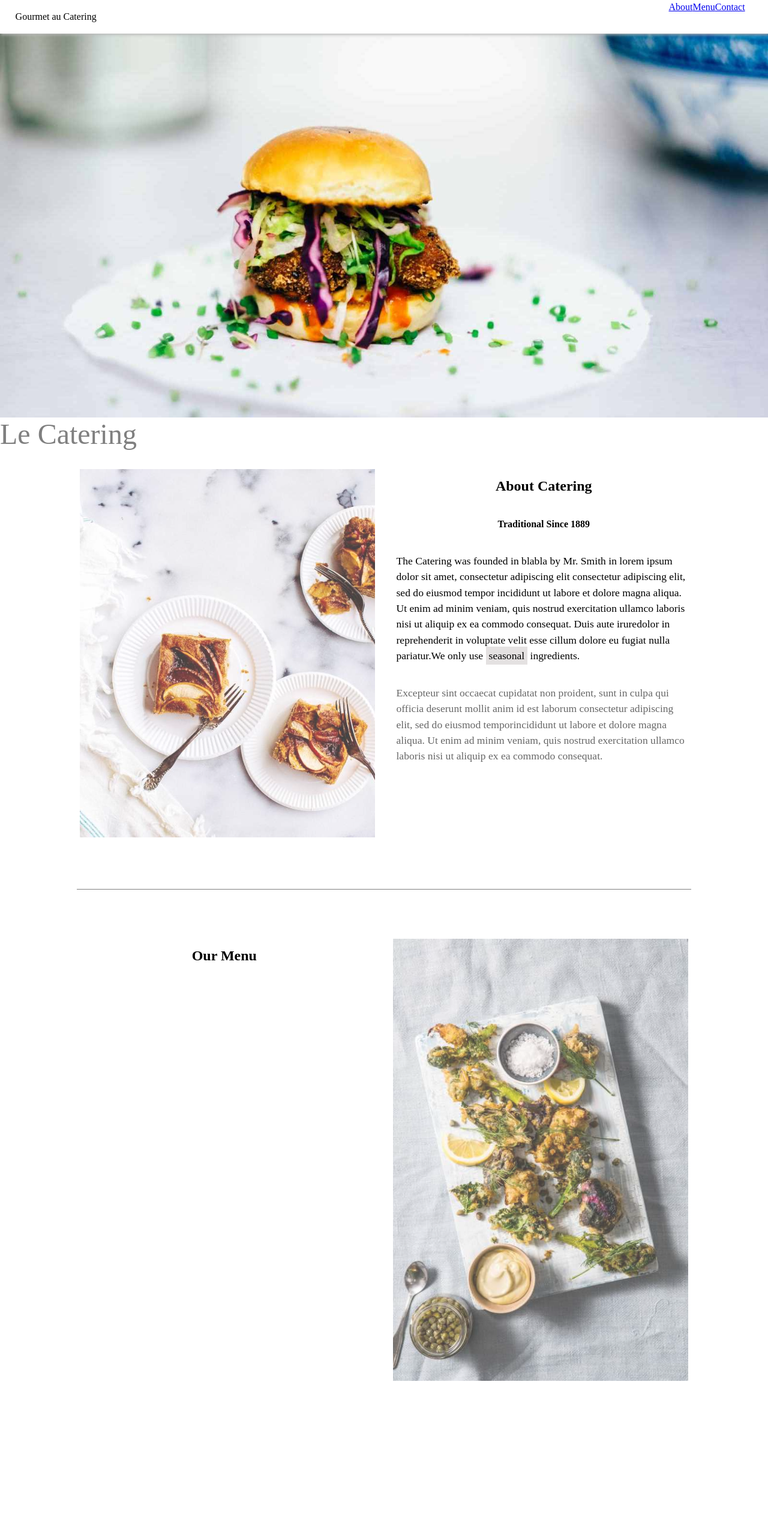
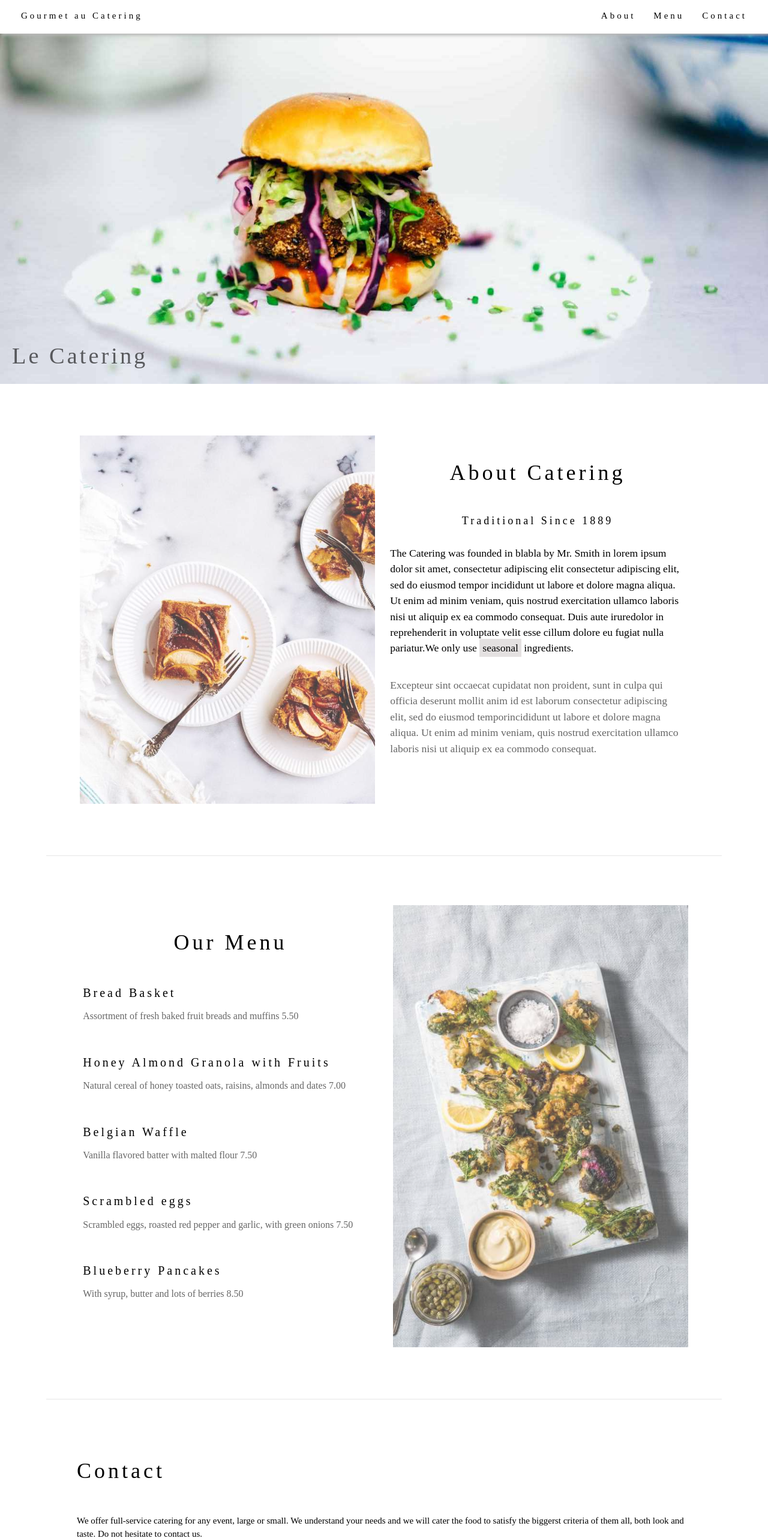
Before and after one commit to Yared-betsega/html_css_demo, a plain HTML site: page index.html in a window 1280 px wide. Shown: the top 2564 px of the page at 60% size. Before the commit the page ends 2388 px from the top, so only its background shows below. Drawn offline with Linux system fonts and the light colour scheme.

Commit message:
added final decorations and modifications on responsiveness

```diff
--- a/css/index.css
+++ b/css/index.css
@@ -4,37 +4,89 @@ body{
 .header {
     display: flex;
     justify-content: space-between;
-    box-shadow: 2px 2px 5px #b9b8b8;
-    position: sticky;
-    /* width: 100vw; */
-    top: 0;
-    left: 0;
-    padding: 3px;
-    padding-left: 2%;
-    padding-right: 3%;
+    box-shadow: 3px 3px 5px #b9b8b8;
+    position: fixed;
+    width: 100%;
+    top: 0px;
+    left: 0px;
+    z-index: 100;
+    padding-top: 5px;
+    padding-bottom: 8px;
     background-color: white;
 
 }
 .nav-bar{
     display: flex;
+    justify-content: end;
+    width: 50%;
+    margin-top: auto;
+    margin-bottom: auto;
+    margin-right: 20px;
+}
+.header a,#about-subtitle  {
+    text-decoration: none;
+    color: black;
+    padding: 10px;
+    padding-left: 15px;
+    padding-right: 15px;
+    font-family: "Times New Roman", Georgia, serif;
+    font-size: 15px;
+    font-weight: 400;
+    line-height: 22.5px;
+    letter-spacing: 4px;
+}
+.header a:hover {
+    background-color: rgb(211, 209, 209);
+
+}
+.upper-logo-title{
+    margin-left: 20px;
+    margin-top: auto;
+    margin-bottom: auto;
+}
+.upper-section {
+    position: relative;
 }
 
+#positioned-on-image {
+    position: absolute;
+    bottom: 1px;
+    left: 20px;
+    z-index: 50;
+    font-size: 2.4em;
+    opacity: 0.6;
+    line-height: 22.5px;
+    letter-spacing: 4px;
+}
 .middle-section{
     display: flex;
     justify-content: space-between;
+    padding: 4%;
     padding-top: 6%;
     padding-bottom: 6%;
-    flex-grow: 1;
     width: 80%;
     margin: auto;
+
 }
 .about-catering {
+    padding: 1%;
     display: flex;
     flex-direction: column;
     width: 48%;
 }
-#about-header{
+.main-header{
     text-align: center;
+    font-family: "Playfair Display";
+    font-size: 36px;
+    font-weight: 400;
+    line-height: 54px;
+    color: rgb(0, 0, 0);
+    letter-spacing: 5px;
+}
+#about-subtitle {
+    text-align: center;
+    margin: 2px;
+    font-size: 18px;
 }
 .about{
     line-height: 1.5em;
@@ -45,14 +97,123 @@ body{
     background-color: rgb(228, 225, 225);
     padding: 5px;
 }
-#positioned-on-image {
-    position: absolute;
-    bottom: 1px;
-    z-index: 50;
-    font-size: 3em;
-    opacity: 0.5;
-}
+
 .img-container {
     padding: 5px;
     width: 48%;
 }
+.dt {
+    font-family: "Times New Roman", Georgia, serif;
+    font-size: 20px;
+    font-weight: 400;
+    line-height: 22.5px;
+    letter-spacing: 4px;
+}
+.menu-desc {
+    opacity: 0.6;
+    margin-top: 2px;
+    margin-bottom: 40px;
+}
+#contact {
+    flex-direction: column;
+}
+#contact-header {
+    text-align:start;
+    margin-top: 15px;
+}
+.contact-desc {
+    font-family: "Times New Roman", Georgia, serif;
+    font-size: 15px;
+    font-weight: 400;
+    line-height: 22.5px;
+}
+#contact-subhead {
+    font-family: "Times New Roman", Georgia, serif;
+    font-size: 18px;
+    font-weight: 700;
+    line-height: 27px;
+    color: rgb(96, 125, 139);
+}
+input[type = text], input[type = date] {
+    width: 100%;
+    margin-top: 5px;
+    margin-bottom: 5px;
+    border: none;
+    height: 50px;
+    border-bottom: 1px solid rgb(204, 202, 202);
+    font-family: "Times New Roman", Georgia, serif;
+    font-size: 15px;
+}
+input[type = submit] {
+    width: 150px;
+    margin: 25px;
+    margin-left: 0;
+    border: none;
+    height: 40px;
+    border-bottom: 1px solid rgb(204, 202, 202);
+    font-family: "Times New Roman", Georgia, serif;
+    font-size: 15px;
+
+}
+input[type = submit]:hover {
+    background-color: rgb(206, 202, 202);
+    cursor: pointer;
+
+}
+footer{
+    background-color: #f1f1f1;
+    width: 100%;
+    height: 100px;
+}
+.footer {
+    width: fit-content;
+    height: 100%;
+    display: flex;
+    flex-direction: column;
+    justify-content: center;
+    margin: auto;
+}
+
+.footer p, .footer a{
+    color: black;
+}
+
+@media screen and (max-width: 1200px){
+    .middle-section {
+        width: 92%;
+    }
+}
+
+@media screen and (max-width: 1000px){
+    #menu {
+        flex-direction: column;
+
+    }
+    .about-catering, .img-container{
+        width: 100%;
+        /* padding: 4%; */
+    }
+    #disabled {
+        display: none;
+    }
+}
+@media screen and (max-width: 600px) {
+    .nav-bar{
+        display: none;
+    }
+    .header{
+        height: 40px;
+    }
+    #about{
+        display: flex;
+
+    }
+    #upper-image{
+        display: none;
+    }
+    #disabled {
+        display: block;
+    }
+
+
+}
--- a/index.html
+++ b/index.html
@@ -10,13 +10,14 @@
 <body>
     <header>
         <div class="header">
-            <div>
-                <p>Gourmet au Catering</p>
+
+            <div class="upper-logo-title">
+                <a href="#upper-section" id="logo-title">Gourmet au Catering</a>
             </div>
            <div class="nav-bar">
-               <a href="#">About</a>
-               <a href="#">Menu</a>
-               <a href="#">Contact</a>
+               <a href="#about">About</a>
+               <a href="#menu">Menu</a>
+               <a href="#contact">Contact</a>
            </div>
         </div>
     </header>
@@ -29,29 +30,72 @@
         </section>
 
         <section>
-            <div class="middle-section">
-                <div class="img-container">
+            <div class="middle-section" id="about">
+                <div id="upper-image" class="img-container">
                     <img src="./images/about-image.jpg" alt="image about catering" width="100%" style="opacity: 0.75;">
                 </div>
                 <div class="about-catering">
-                    <h1 id="about-header">About Catering</h1>
-                    <h4 style="text-align: center;">Traditional Since 1889</h4>
+                    <h1 class="main-header">About Catering</h1>
+                    <h4 id="about-subtitle" >Traditional Since 1889</h4>
                     <p class="about">The Catering was founded in blabla by Mr. Smith in lorem ipsum dolor sit amet, consectetur adipiscing elit consectetur adipiscing elit, sed do eiusmod tempor incididunt ut labore et dolore magna aliqua. Ut enim ad minim veniam, quis nostrud exercitation ullamco laboris nisi ut aliquip ex ea commodo consequat. Duis aute iruredolor in reprehenderit in voluptate velit esse cillum dolore eu fugiat nulla pariatur.We only use <span id="highlighted">seasonal</span> ingredients.</p>
-                    <p class="about" style="opacity: 0.6;">Excepteur sint occaecat cupidatat non proident, sunt in culpa qui officia deserunt mollit anim id est laborum consectetur adipiscing elit, sed do eiusmod temporincididunt ut labore et dolore magna aliqua. Ut enim ad minim veniam, quis nostrud exercitation ullamco laboris nisi ut aliquip ex ea commodo consequat.</p>
+                    <p id="disabled" class="about" style="opacity: 0.6;">Excepteur sint occaecat cupidatat non proident, sunt in culpa qui officia deserunt mollit anim id est laborum consectetur adipiscing elit, sed do eiusmod temporincididunt ut labore et dolore magna aliqua. Ut enim ad minim veniam, quis nostrud exercitation ullamco laboris nisi ut aliquip ex ea commodo consequat.</p>
                 </div>
             </div>
         </section>
 
         <section>
-            <div class="middle-section" style="border-top: 1px solid grey;">
+            <div id="menu" class="middle-section" style="border-top: 1px solid rgba(212, 212, 212, 0.589);">
                 <div class = "about-catering">
-                    <h1 style="text-align: center;">Our Menu</h1>
+                    <h1 class = 'main-header'>Our Menu</h1>
+                    <h2 class="dt">Bread Basket</h2>
+                    <p class="menu-desc">Assortment of fresh baked fruit breads and muffins 5.50</p >
+
+                    <h2 class="dt">Honey Almond Granola with Fruits</h2>
+                    <p class="menu-desc">Natural cereal of honey toasted oats, raisins, almonds and dates 7.00</p >
+
+                    <h2 class="dt">Belgian Waffle</h2>
+                    <p class="menu-desc">Vanilla flavored batter with malted flour 7.50</p >
+
+                    <h2 class="dt">Scrambled eggs</h2>
+                    <p class="menu-desc">Scrambled eggs, roasted red pepper and garlic, with green onions 7.50</p >
+
+                    <h2 class="dt">Blueberry Pancakes</h2>
+                    <p class="menu-desc">With syrup, butter and lots of berries 8.50</p >
                 </div>
                 <div class="img-container">
                     <img src="./images/menu-image.jpg" alt="image about catering" width="100%" style="opacity: 0.75;">
                 </div>
             </div>
         </section>
+
+        <article>
+            <div class="middle-section" id="contact" style="border-top: 1px solid rgba(212, 212, 212, 0.589);">
+                <h1 class="main-header" id="contact-header">Contact</h1>
+                <p class="contact-desc">We offer full-service catering for any event, large or small. We understand your needs and we will cater the food to satisfy the biggerst criteria of them all, both look and taste. Do not hesitate to contact us.</p>
+                <h2 id="contact-subhead">Catering Service, 42nd Living St, 43043 New York, NY</h2>
+                <p class="contact-desc">You can also contact us by phone 00553123-2323 or email catering@catering.com, or you can send us a message here:</p>
+                <form action="">
+                    <input type="text" name="name" id="name" placeholder="Name" required>
+                    <br>
+                    <input type="text" name="amount" id="amount" placeholder="How many people" required>
+                    <br>
+                    <input type="date" name="date" id="date" >
+                    <br>
+                    <script>
+                        document.getElementById("date").value = new Date().toISOString().substring(0, 10);
+                    </script>
+                    <input type="text" name="message" id="message" placeholder="Message \ Special requirements" required>
+                    <br>
+                    <input type="submit" name="SEND MESSAGE" value="SEND MESSAGE">
+                </form>
+            </div>
+        </article>
     </main>
+
+    <footer>
+        <div class="footer">
+            <p>Powered by <a href="#">w3.css</a></p>
+        </div>
+    </footer>
 </body>
 </html>
```
